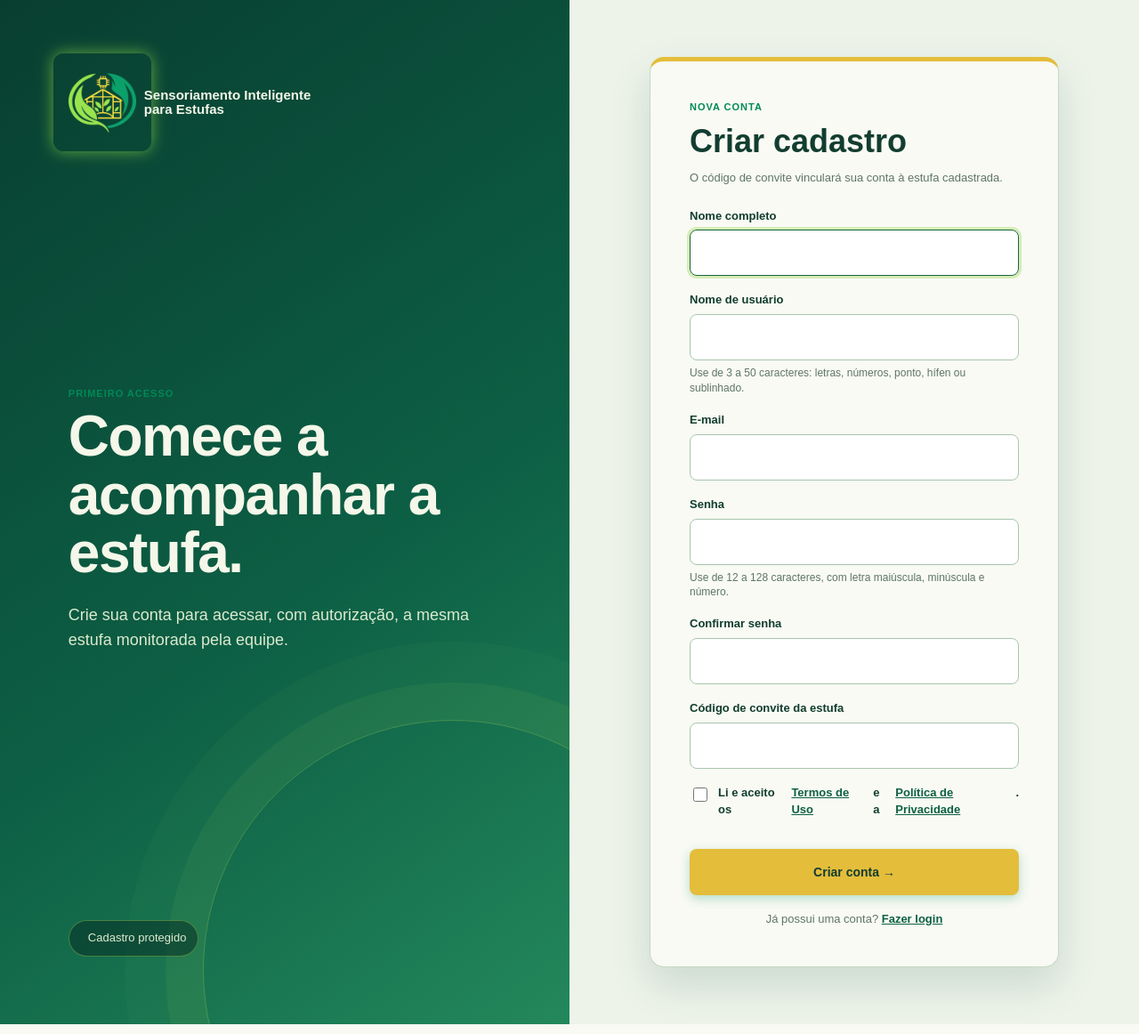
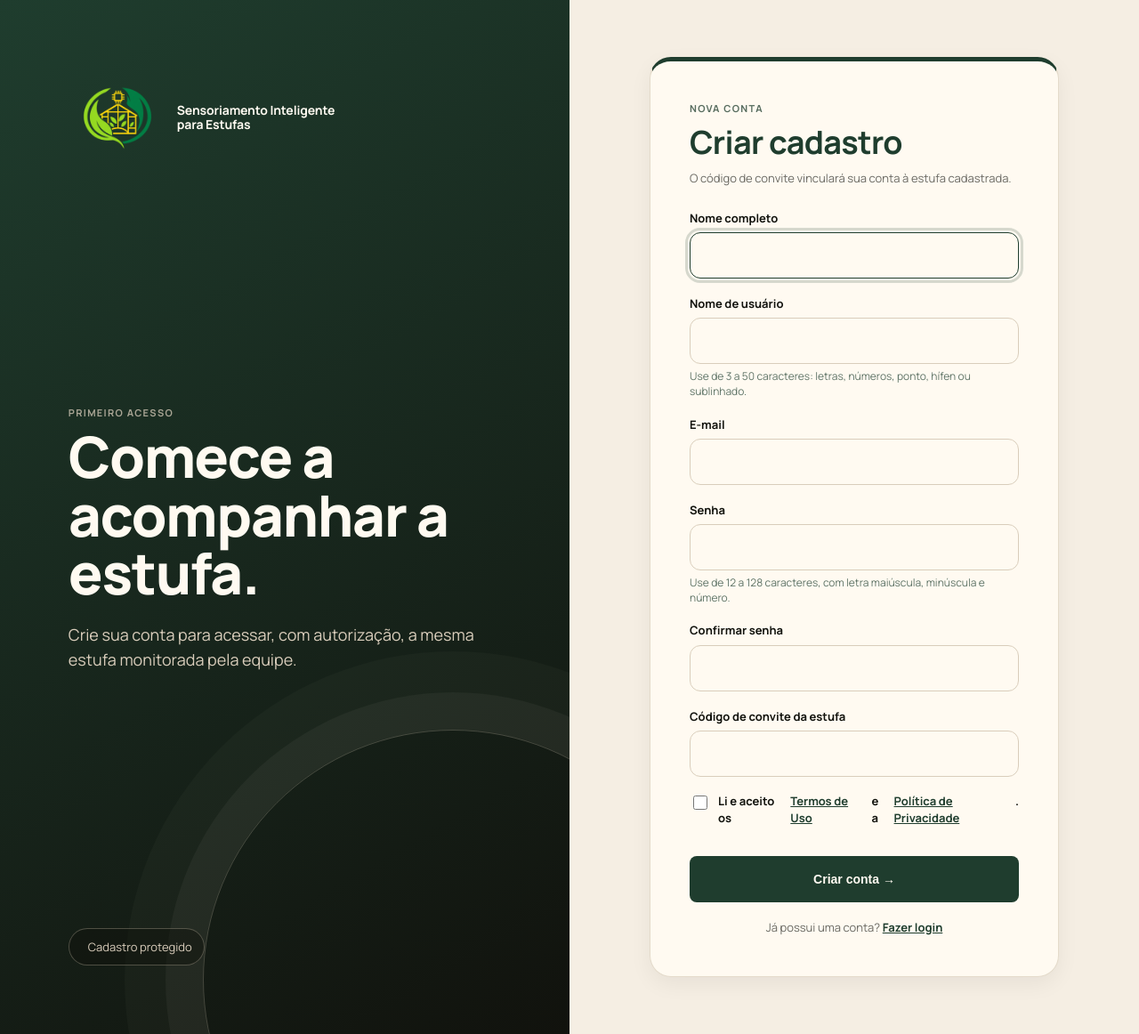
Before and after one commit to nelsonFranco/estufasync-web, a PHP site: page /cadastro.php in a window 1280 px wide. Shown: the whole page at 89% size. Run offline with PHP 8.4, Linux system fonts and the light colour scheme.

Commit message:
style: adicionado novo tema e mudança no layout das páginas (#1)
Mudanças testadas localmente.
Pronto para produção.

```diff
--- a/cadastro.php
+++ b/cadastro.php
@@ -22,7 +22,11 @@ $status = isset($_GET['enviado']) ? 'Solicitação concluída. Se os dados estav
     <meta charset="utf-8">
     <meta name="viewport" content="width=device-width, initial-scale=1">
     <title>Criar conta | Sensoriamento Inteligente para Estufas</title>
+    <link rel="preconnect" href="https://fonts.googleapis.com">
+    <link rel="preconnect" href="https://fonts.gstatic.com" crossorigin>
+    <link rel="stylesheet" href="https://fonts.googleapis.com/css2?family=Manrope:wght@400;500;600;700;800&display=swap">
     <link rel="stylesheet" href="style/style.css">
+    <link rel="stylesheet" href="style/tema.css">
     <link rel="icon" type="image/x-icon" href="icone.ico">
 </head>
 <body class="login-page">
--- a/index.php
+++ b/index.php
@@ -17,7 +17,11 @@ $sessaoExpirada = isset($_GET['sessao']) ? 'Sua sessão terminou. Entre novament
     <meta charset="utf-8">
     <meta name="viewport" content="width=device-width, initial-scale=1">
     <title>Acesso | Sensoriamento Inteligente para Estufas</title>
+    <link rel="preconnect" href="https://fonts.googleapis.com">
+    <link rel="preconnect" href="https://fonts.gstatic.com" crossorigin>
+    <link rel="stylesheet" href="https://fonts.googleapis.com/css2?family=Manrope:wght@400;500;600;700;800&display=swap">
     <link rel="stylesheet" href="style/style.css">
+    <link rel="stylesheet" href="style/tema.css">
     <link rel="icon" type="image/x-icon" href="icone.ico">
 </head>
 <body class="login-page">
--- a/paginas/cultivo.php
+++ b/paginas/cultivo.php
@@ -75,6 +75,7 @@ $paginaAtual = 'cultivo';
 require 'cabecalho.php';
 ?>
 <main>
+    <section class="quarteirao">
     <section class="heading"><div><p class="eyebrow">GESTÃO DO CULTIVO</p><h1>Ciclo de produção</h1><p>Estas informações são compartilhadas com todos os usuários da estufa.</p></div></section>
     <?php if ($mensagem): ?><p class="alert alert-success"><?= htmlspecialchars($mensagem, ENT_QUOTES, 'UTF-8') ?></p><?php endif; ?>
     <?php if ($erro): ?><p class="alert alert-error"><?= htmlspecialchars($erro, ENT_QUOTES, 'UTF-8') ?></p><?php endif; ?>
@@ -98,5 +99,6 @@ require 'cabecalho.php';
         <?php if (!$eventos): ?><p class="empty-alerts">Nenhum acontecimento registrado.</p><?php endif; ?>
         <?php foreach ($eventos as $item): ?><article><time><?= htmlspecialchars(date('d/m/Y H:i', strtotime($item['registrado_em'])), ENT_QUOTES, 'UTF-8') ?> · <?= htmlspecialchars($item['nome'], ENT_QUOTES, 'UTF-8') ?></time><p><?= htmlspecialchars($item['descricao'], ENT_QUOTES, 'UTF-8') ?></p></article><?php endforeach; ?>
     </section>
+    </section>
 </main>
 <?php require 'rodape.php'; ?>
--- a/paginas/estufa.php
+++ b/paginas/estufa.php
@@ -58,12 +58,12 @@ $padroes = ['temperatura_min'=>20,'temperatura_max'=>28,'umidade_min'=>55,'umida
 foreach ($padroes as $campo=>$valor) if ($estufa[$campo] === null) $estufa[$campo]=$valor;
 $paginaAtual = 'estufa'; require 'cabecalho.php';
 ?>
-<main><section class="heading"><div><p class="eyebrow">CONFIGURAÇÃO COMPARTILHADA</p><h1>Informações da estufa</h1><p>As alterações ficam disponíveis para todos os usuários desta estufa.</p></div></section>
+<main><section class="quarteirao"><section class="heading"><div><p class="eyebrow">CONFIGURAÇÃO COMPARTILHADA</p><h1>Informações da estufa</h1><p>As alterações ficam disponíveis para todos os usuários desta estufa.</p></div></section>
 <?php if($mensagem):?><p class="alert alert-success"><?=htmlspecialchars($mensagem,ENT_QUOTES,'UTF-8')?></p><?php endif;?><?php if($erro):?><p class="alert alert-error"><?=htmlspecialchars($erro,ENT_QUOTES,'UTF-8')?></p><?php endif;?>
 <form class="settings-form" method="post"><?=campo_csrf()?>
 <div class="form-grid"><div><label for="nome">Nome da estufa</label><input id="nome" name="nome" maxlength="100" value="<?=htmlspecialchars($estufa['nome'],ENT_QUOTES,'UTF-8')?>" required></div><div><label for="local">Localização</label><input id="local" name="local" maxlength="150" value="<?=htmlspecialchars($estufa['localizacao']??'',ENT_QUOTES,'UTF-8')?>"></div><div><label for="cultivo">Cultivo principal</label><input id="cultivo" name="cultivo" maxlength="100" value="<?=htmlspecialchars($estufa['cultivo_principal']??'',ENT_QUOTES,'UTF-8')?>"></div><div><label for="area">Área</label><input id="area" name="area" maxlength="50" value="<?=htmlspecialchars($estufa['area']??'',ENT_QUOTES,'UTF-8')?>"></div></div>
 <label for="observacoes">Observações</label><textarea id="observacoes" name="observacoes" maxlength="2000" rows="5"><?=htmlspecialchars($estufa['observacoes']??'',ENT_QUOTES,'UTF-8')?></textarea>
 <section class="settings-subsection"><p class="eyebrow">PADRÕES DE ALERTA</p><h2>Defina quando avisar</h2><label for="perfil_alerta">Perfil inicial</label><select id="perfil_alerta" name="perfil_alerta"><?php foreach(['personalizado'=>'Personalizado','alface'=>'Alface','tomate'=>'Tomate','mudas'=>'Mudas'] as $valor=>$rotulo):?><option value="<?=$valor?>" <?=$estufa['perfil_alerta']===$valor?'selected':''?>><?=$rotulo?></option><?php endforeach;?></select><div class="form-grid">
 <?php $campos=['temperatura_min'=>'Temperatura mínima (°C)','temperatura_max'=>'Temperatura máxima (°C)','umidade_min'=>'Umidade mínima (%)','umidade_max'=>'Umidade máxima (%)','wifi_min'=>'Wi-Fi mínimo (dBm)','pressao_min'=>'Pressão mínima (hPa)','pressao_max'=>'Pressão máxima (hPa)','uv_max'=>'UVA/B máxima (mV)','vento_max'=>'Vento máximo (m/s)']; foreach($campos as $campo=>$rotulo):?><div><label for="<?=$campo?>"><?=$rotulo?></label><input id="<?=$campo?>" name="<?=$campo?>" type="number" step="0.01" value="<?=htmlspecialchars((string)$estufa[$campo],ENT_QUOTES,'UTF-8')?>" required></div><?php endforeach;?>
-</div></section><section class="settings-subsection"><h2>Setores</h2><textarea name="setores" maxlength="1000" rows="3"><?=htmlspecialchars($estufa['setores']??'',ENT_QUOTES,'UTF-8')?></textarea></section><button class="primary-button" type="submit">Salvar informações</button></form></main>
+</div></section><section class="settings-subsection"><h2>Setores</h2><textarea name="setores" maxlength="1000" rows="3"><?=htmlspecialchars($estufa['setores']??'',ENT_QUOTES,'UTF-8')?></textarea></section><button class="primary-button" type="submit">Salvar informações</button></form></section></main>
 <?php require 'rodape.php';?>
--- a/paginas/manutencao.php
+++ b/paginas/manutencao.php
@@ -6,6 +6,7 @@ require 'cabecalho.php';
 ?>
 
 <main>
+    <section class="quarteirao">
     <section class="heading">
         <div>
             <p class="eyebrow">HARDWARE E CONECTIVIDADE</p>
@@ -50,6 +51,7 @@ require 'cabecalho.php';
     </section>
 
     <p class="note">Os dados de frequência e Wi-Fi são recebidos do ThingSpeak. O estado dos componentes é baseado na última leitura disponível.</p>
+    </section>
 </main>
 
 <?php require 'rodape.php'; ?>
--- a/paginas/relatorios.php
+++ b/paginas/relatorios.php
@@ -4,6 +4,7 @@ $paginaAtual = 'relatorios';
 require 'cabecalho.php';
 ?>
 <main id="report-page">
+    <section class="quarteirao">
     <section class="heading"><div><p class="eyebrow">ANÁLISE DAS LEITURAS</p><h1>Relatório ambiental</h1><p>Resumo calculado com as leituras recentes do ThingSpeak.</p></div><div class="report-actions"><label for="report-period">Período</label><select id="report-period"><option value="20">20 minutos</option><option value="60">1 hora</option><option value="1440">24 horas</option></select><button class="secondary-button" id="export-csv" type="button">Exportar CSV</button><button class="primary-button" id="print-report" type="button">Imprimir relatório</button></div></section>
     <p class="alert" id="report-status">Carregando leituras...</p>
     <section class="report-grid">
@@ -14,5 +15,6 @@ require 'cabecalho.php';
     </section>
     <section class="section-heading"><div><p class="eyebrow">DETALHAMENTO</p><h2>Resumo por sensor</h2></div></section>
     <div class="table-wrap"><table class="report-table"><thead><tr><th>Sensor</th><th>Mínimo</th><th>Média</th><th>Máximo</th><th>Unidade</th></tr></thead><tbody id="report-table-body"></tbody></table></div>
+    </section>
 </main>
 <?php require 'rodape.php'; ?>
--- /dev/null
+++ b/style/tema.css
@@ -0,0 +1,254 @@
+:root {
+    --preto: #11120d;
+    --verde: #1f3d2e;
+    --bege: #d9cdbb;
+    --branco: #fffaf1;
+    --fundo: color-mix(in srgb, var(--bege) 26%, var(--branco));
+    --linha: color-mix(in srgb, var(--bege) 70%, var(--branco));
+    --texto-suave: color-mix(in srgb, var(--preto) 62%, var(--branco));
+    --raio-g: 16px;
+    --raio-m: 14px;
+    --sombra: 0 8px 24px rgb(17 18 13 / 6%);
+    --logo-tamanho: 90px;
+    --texto: var(--preto);
+    --superficie: var(--branco);
+    --borda: var(--linha);
+    --verde-escuro: var(--verde);
+    --lima: var(--bege);
+    --amarelo: var(--bege);
+}
+
+body {
+    background: var(--fundo);
+    color: var(--preto);
+    font-family: "Manrope", system-ui, -apple-system, "Segoe UI", sans-serif;
+    line-height: 1.55;
+    -webkit-font-smoothing: antialiased;
+}
+
+h1, h2, h3 { color: var(--verde); letter-spacing: -.02em; }
+h1 { font-weight: 800; }
+a { color: var(--verde); }
+::selection { background: var(--bege); color: var(--preto); }
+:focus-visible { outline: 3px solid var(--bege); outline-offset: 2px; }
+
+.eyebrow, .text-button, .next-step a, .overview-card b, .metric b, .connection { color: var(--verde); }
+.eyebrow { letter-spacing: .12em; opacity: .75; }
+
+.app-header {
+    position: sticky;
+    top: 0;
+    z-index: 60;
+    display: flex;
+    align-items: center;
+    gap: 16px;
+    min-height: 128px;
+    padding: 10px clamp(16px, 3vw, 32px);
+    background: var(--preto);
+    border-bottom: 1px solid transparent;
+    transition: min-height .3s ease, border-color .3s ease, box-shadow .3s ease;
+}
+
+.app-header.scrolled {
+    min-height: 68px;
+    border-bottom-color: rgb(217 205 187 / 14%);
+    box-shadow: 0 8px 24px rgb(17 18 13 / 25%);
+}
+
+.app-header .logo-img { transition: width .3s ease, height .3s ease, flex-basis .3s ease; }
+.app-header.scrolled .logo-img { --logo-tamanho: 48px; }
+.brand {
+    flex: 0 0 auto;
+    gap: 12px;
+    color: var(--branco);
+    font-size: 14px;
+    font-weight: 700;
+    letter-spacing: -.01em;
+    line-height: 1.15;
+}
+
+.logo-img, .brand .logo-img, .login-intro .brand .logo-img {
+    width: var(--logo-tamanho);
+    height: var(--logo-tamanho);
+    flex: 0 0 var(--logo-tamanho);
+    object-fit: contain;
+    border-radius: 12px;
+    box-shadow: none;
+    transform: none;
+    mix-blend-mode: normal;
+}
+.login-intro .logo-img { --logo-tamanho: 110px; }
+.topnav { display: contents; }
+.topnav-links {
+    order: 1;
+    display: flex;
+    align-items: center;
+    gap: 2px;
+    margin: 0 auto;
+    position: absolute;
+    left: 50%;
+    transform: translateX(-50%);
+}
+.topnav-links a {
+    display: inline-flex;
+    align-items: center;
+    gap: 10px;
+    min-height: 40px;
+    padding: 8px 14px;
+    border-radius: 999px;
+    color: var(--bege);
+    font-size: 14px;
+    font-weight: 600;
+    text-decoration: none;
+    white-space: nowrap;
+    transition: background .18s ease, color .18s ease;
+}
+.topnav-links a:hover { background: rgb(255 250 241 / 10%); color: var(--branco); }
+.topnav-links a.active { background: var(--bege); color: var(--preto); }
+.topnav svg, .logout-btn svg {
+    width: 20px;
+    height: 20px;
+    fill: none;
+    stroke: currentColor;
+    stroke-width: 1.8;
+    stroke-linecap: round;
+    stroke-linejoin: round;
+}
+.topnav-links svg { display: none; }
+.nav-perfil { display: none !important; }
+.top-status { order: 2; margin-left: 0; color: var(--bege); font-size: 13px; font-weight: 600; white-space: nowrap; }
+.top-status span { border-left-color: rgb(217 205 187 / 30%); }
+.top-status b, .top-status > span { display: none; }
+.top-status i, .compact-status i { background: var(--bege); box-shadow: 0 0 0 4px rgb(217 205 187 / 18%); }
+#monitoring-dot.offline { background: #c9a227; box-shadow: 0 0 0 4px rgb(201 162 39 / 20%); }
+.profile-avatar { width: 36px; height: 36px; border: 2px solid var(--bege); background: var(--verde); color: var(--branco); }
+.profile-avatar:hover { background: var(--bege); color: var(--preto); }
+.logout-form { order: 3; margin: 0; }
+.logout-btn {
+    display: inline-flex;
+    align-items: center;
+    justify-content: center;
+    gap: 10px;
+    min-height: 40px;
+    min-width: 40px;
+    padding: 0 10px;
+    border: 1px solid rgb(217 205 187 / 30%);
+    border-radius: 999px;
+    background: transparent;
+    color: var(--bege);
+    font: inherit;
+    font-size: 14px;
+    font-weight: 600;
+    cursor: pointer;
+    transition: background .18s ease, color .18s ease;
+}
+.logout-btn:hover { background: var(--bege); color: var(--preto); }
+.logout-btn span { display: none; }
+.menu-button { order: 4; display: none; width: 44px; height: 44px; border: 1px solid rgb(217 205 187 / 40%); border-radius: 12px; background: transparent; color: var(--branco); font-size: 20px; cursor: pointer; }
+
+.app-layout { display: block; min-height: calc(100vh - 68px); }
+.page-content { display: flex; flex-direction: column; }
+.sidebar-overlay { display: none; }
+main { width: 100%; max-width: 1200px; margin-inline: auto; }
+
+.compact-intro { padding: 32px; margin-bottom: 8px; background: var(--verde); border: 0; border-radius: var(--raio-g); color: var(--branco); }
+.compact-intro h1, .compact-intro .eyebrow { color: var(--bege); }
+.compact-intro p:last-child { color: rgb(255 250 241 / 78%); }
+.compact-status { background: rgb(255 250 241 / 8%); border: 1px solid rgb(217 205 187 / 28%); color: var(--branco); font-weight: 600; }
+.section-heading h2, .heading h1 { color: var(--verde); }
+.section-heading > p, .heading p:last-child { color: var(--texto-suave); }
+
+.overview-card, .metric, .maintenance-summary article, .summary article, .chart-card, .system, .maintenance-list article, .thing-chart, .next-step, .support-card, .legal-content, .settings-form, .event-form, .event-list article, .alert-history article, .report-grid article, .alert-summary, .component-health article {
+    background: var(--branco);
+    border: 1px solid var(--linha);
+    border-radius: var(--raio-g);
+    box-shadow: var(--sombra);
+}
+.overview-card { padding: 22px; }
+.overview-card p, .metric p { color: var(--texto-suave); font-weight: 600; }
+.overview-card strong, .metric strong { color: var(--preto); font-weight: 800; letter-spacing: -.02em; }
+.sensor-trend { color: var(--texto-suave); }
+.card-icon, .support-card .card-icon { background: var(--bege); color: var(--verde); border-radius: 12px; }
+.next-step { background: var(--bege); border-color: var(--bege); box-shadow: none; }
+.next-step p { color: color-mix(in srgb, var(--preto) 70%, var(--bege)); }
+.next-step .card-icon { background: var(--verde); color: var(--branco); }
+.thing-chart h3 { border-left: 4px solid var(--verde); padding-left: 10px; color: var(--verde); }
+.thing-chart iframe { border: 1px solid var(--linha); border-radius: var(--raio-m); }
+
+.primary-button { background: var(--verde); color: var(--branco); border-radius: 999px; padding: 12px 22px; box-shadow: none; transition: background .18s ease; }
+.primary-button:hover { background: var(--preto); }
+.secondary-button { background: transparent; border: 1.5px solid var(--verde); border-radius: 999px; color: var(--verde); padding: 12px 22px; transition: background .18s ease, color .18s ease; }
+.secondary-button:hover { background: var(--verde); color: var(--branco); }
+.next-step .secondary-button { border-color: var(--preto); color: var(--preto); }
+.next-step .secondary-button:hover { background: var(--preto); color: var(--branco); }
+
+.settings-form input, .settings-form textarea, .settings-form select, .report-actions select, .event-form input, .login-card input { background: var(--branco); border: 1px solid var(--bege); border-radius: 12px; color: var(--preto); }
+.settings-form input:focus, .settings-form textarea:focus, .event-form input:focus, .login-card input:focus { border-color: var(--verde); outline: 3px solid rgb(31 61 46 / 18%); }
+.table-wrap { border-color: var(--linha); border-radius: var(--raio-g); }
+.report-table { background: var(--branco); }
+.report-table th { background: var(--bege); color: var(--preto); }
+.report-table th, .report-table td { border-bottom-color: var(--linha); }
+.report-grid strong, .summary small, .maintenance-summary small { color: var(--verde); }
+.insight, .support-contact { background: var(--bege); color: var(--preto); }
+.insight { border-left-color: var(--verde); }
+.tag { background: var(--bege); color: var(--preto); }
+.tag-done, .task-dot.done { background: var(--verde); color: var(--branco); }
+.support-card h2, .support-contact h2, .legal-content h2 { color: var(--verde); }
+.alert-success { background: color-mix(in srgb, var(--verde) 12%, var(--branco)); color: var(--verde); }
+.empty-alerts { background: var(--branco); border-color: var(--linha); }
+.empty-alerts span, .empty-alerts strong { color: var(--verde); }
+
+.login-page, .login-card-wrap, .legal-public { background: var(--fundo); }
+.login-intro { background: linear-gradient(150deg, var(--verde) 0%, var(--preto) 100%); color: var(--branco); }
+.login-intro::after { border-color: rgb(217 205 187 / 25%); box-shadow: 0 0 0 42px rgb(217 205 187 / 5%), 0 0 0 88px rgb(217 205 187 / 3%); }
+.login-intro > div > p:last-child, .intro-status { color: var(--bege); }
+.intro-status { background: rgb(17 18 13 / 45%); border-color: rgb(217 205 187 / 30%); }
+.eyebrow-light { color: var(--bege); }
+.login-card, .public-card, .legal-public-card { background: var(--branco); border: 1px solid var(--linha); border-top: 5px solid var(--verde); border-radius: 24px; box-shadow: var(--sombra); }
+.account-switch a, .terms-check a { color: var(--verde); }
+
+footer { background: var(--preto); border-top: 0; color: var(--bege); }
+.footer-links a { color: var(--bege); }
+.footer-links a:hover { color: var(--branco); }
+
+.quarteirao { width: min(100% - 32px, 1136px); margin: 32px auto 48px; padding: clamp(20px, 4vw, 40px); background: var(--branco); border: 1px solid var(--linha); border-radius: var(--raio-g); box-shadow: var(--sombra); color: var(--preto); }
+.quarteirao .settings-form { width: 100%; max-width: none; margin: 0; padding: 0; background: transparent; border: 0; box-shadow: none; }
+.quarteirao .heading { max-width: none; margin: 0 0 24px; text-align: left; }
+.login-intro h1, .login-intro .brand, .login-intro .brand span { color: var(--branco); }
+.login-card h2 { color: var(--verde); }
+.login-card label { color: var(--preto); }
+.login-card .form-help, .account-switch { color: var(--texto-suave); }
+.account-switch a:hover { color: var(--preto); }
+.login-card input::placeholder { color: var(--texto-suave); opacity: .7; }
+
+@media (min-width: 1200px) { .brand span { display: inline; } }
+@media (min-width: 1500px) { .top-status b { display: inline; } .top-status > span { display: inline-block; } }
+@media (max-width: 1080px) {
+    :root { --logo-tamanho: 40px; }
+    .app-header { min-height: 72px; padding-top: calc(10px + env(safe-area-inset-top)); }
+    .app-header.scrolled { min-height: 60px; }
+    .app-header.scrolled .logo-img { --logo-tamanho: 32px; }
+    .brand { margin-right: auto; gap: 10px; min-width: 0; }
+    .brand span { display: inline; font-size: 12px; line-height: 1.2; }
+    .app-header .top-status { order: 2; display: flex; align-items: center; font-size: 0; }
+    .app-header .top-status > i, .app-header .top-status > span, .app-header .top-status > b { display: none; }
+    .profile-avatar { margin-left: 0; }
+    .menu-button { display: grid; place-items: center; }
+    .topnav { position: absolute; top: 100%; left: 0; right: 0; display: block; max-height: calc(100dvh - 72px); overflow-y: auto; padding: 16px 16px 20px; background: var(--verde); border-radius: 0 0 var(--raio-g) var(--raio-g); box-shadow: 0 20px 40px rgb(17 18 13 / 40%); opacity: 0; visibility: hidden; transform: translateY(-8px); transition: opacity .2s ease, transform .2s ease, visibility .2s; }
+    .topnav.open { opacity: 1; visibility: visible; transform: none; }
+    .topnav-links { position: static; left: auto; transform: none; display: flex; flex-direction: column; align-items: stretch; gap: 6px; margin: 0; }
+    .topnav-links a { width: 100%; min-height: 52px; padding: 12px 16px; gap: 14px; border-radius: 12px; font-size: 16px; }
+    .topnav-links svg { display: block; flex: 0 0 auto; }
+    .nav-perfil { display: inline-flex !important; }
+    .logout-form { margin-top: 12px; padding-top: 12px; border-top: 1px solid rgb(217 205 187 / 20%); }
+    .logout-btn { width: 100%; justify-content: flex-start; min-height: 52px; padding: 12px 16px; gap: 14px; border: 0; border-radius: 12px; font-size: 16px; }
+    .logout-btn span { display: inline; }
+    .sidebar-overlay { position: fixed; z-index: 45; inset: 0; background: rgb(17 18 13 / 60%); }
+    body.menu-open .sidebar-overlay { display: block; }
+    body.menu-open { overflow: hidden; }
+    .app-layout { min-height: calc(100vh - 72px); }
+    .compact-intro { padding: 24px; }
+}
+@media (max-width: 600px) { .compact-intro { border-radius: var(--raio-m); } }
+@media (max-width: 340px) { .brand span { font-size: 11px; } }
+@media (prefers-reduced-motion: reduce) { * { transition: none !important; } }
```
Also changed, not shown: paginas/cabecalho.php (+52 -21 lines).
